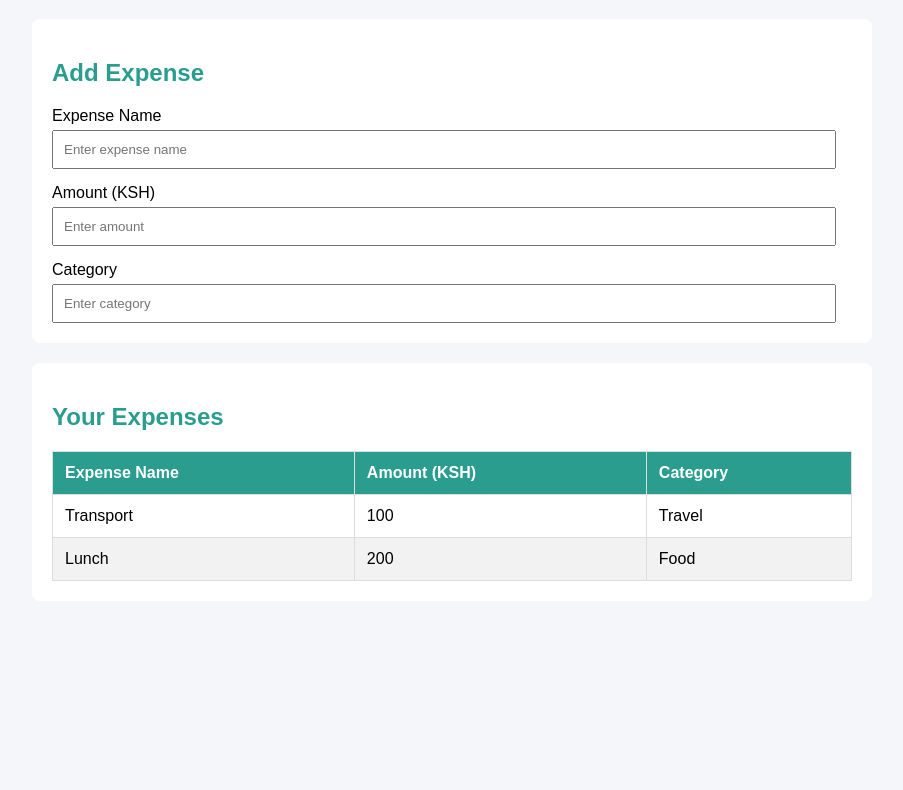
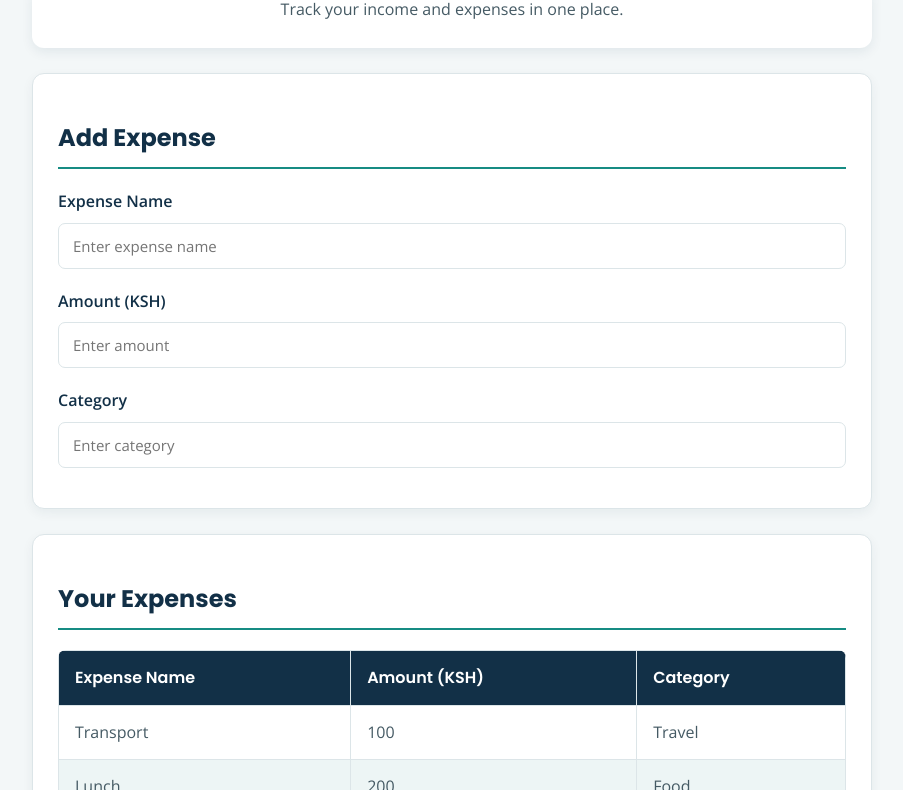
Before and after one commit to igedi828/SpendWise, a plain HTML site: page index.html in a window 1280 px wide. Shown: the part 119-909 px from the top of the page, without its empty margins (188-1091 px from the left). Before the commit the page ends 800 px from the top, so only its background shows below. Drawn offline with nearby package versions, Linux system fonts and the light colour scheme.

Commit message:
Complete Week 3 visual design and README

```diff
--- a/style.css
+++ b/style.css
@@ -1,61 +1,165 @@
+
+/* Google Fonts */
+@import url('https://fonts.googleapis.com/css2?family=Open+Sans:wght@400;500;600;700&family=Poppins:wght@500;600;700&display=swap');
+
+/* Colour palette */
+:root {
+    --primary: #123047;
+    --secondary: #168C83;
+    --background: #F3F7F8;
+    --white: #FFFFFF;
+    --text: #455A64;
+    --border: #DCE5E8;
+    --row: #EDF5F5;
+}
+
+/* General page styling */
+* {
+    box-sizing: border-box;
+}
 
 body {
-    font-family: Arial, sans-serif;
-    background-color: #f4f6f9;
+    font-family: 'Open Sans', sans-serif;
+    background-color: var(--background);
+    color: var(--text);
     margin: 0;
-    padding: 20px;
+    padding: 30px 20px;
+    line-height: 1.6;
 }
 
-h1 {
-    color: #1d3557;
+/* Main heading card */
+body > h1 {
+    font-family: 'Poppins', sans-serif;
+    color: var(--primary);
+    background-color: var(--white);
     text-align: center;
+    max-width: 840px;
+    margin: 0 auto;
+    padding: 25px 20px 5px;
+    border-radius: 12px 12px 0 0;
 }
 
-p {
+/* Introduction card */
+body > p {
+    color: var(--text);
+    background-color: var(--white);
     text-align: center;
-    color: #555;
+    max-width: 840px;
+    margin: 0 auto 25px;
+    padding: 5px 20px 25px;
+    border-radius: 0 0 12px 12px;
+    box-shadow: 0 4px 12px rgba(18, 48, 71, 0.08);
 }
 
+/* Form and expense table cards */
 section {
-    background-color: white;
-    padding: 20px;
-    margin: 20px auto;
-    max-width: 800px;
+    background-color: var(--white);
+    padding: 25px;
+    margin: 25px auto;
+    max-width: 840px;
+    border: 1px solid var(--border);
+    border-radius: 12px;
+    box-shadow: 0 4px 12px rgba(18, 48, 71, 0.06);
+}
+
+/* Section headings */
+h2 {
+    font-family: 'Poppins', sans-serif;
+    color: var(--primary);
+    border-bottom: 2px solid var(--secondary);
+    padding-bottom: 10px;
+}
+
+/* Form labels */
+label {
+    display: block;
+    font-weight: 600;
+    margin-top: 18px;
+    margin-bottom: 6px;
+    color: var(--primary);
+}
+
+/* Form inputs */
+input {
+    display: block;
+    width: 100%;
+    padding: 12px 14px;
+    margin-top: 5px;
+    font-family: 'Open Sans', sans-serif;
+    font-size: 15px;
+    border: 1px solid var(--border);
+    border-radius: 7px;
+    outline: none;
+    background-color: var(--white);
+}
+
+/* Input focus effect */
+input:focus {
+    border-color: var(--secondary);
+    box-shadow: 0 0 0 3px rgba(22, 140, 131, 0.12);
+}
+
+/* Button styling, if a button is present */
+button {
+    background-color: var(--secondary);
+    color: var(--white);
+    border: none;
+    border-radius: 7px;
+    padding: 12px 20px;
+    font-family: 'Poppins', sans-serif;
+    font-weight: 600;
+    cursor: pointer;
+}
+
+button:hover {
+    background-color: var(--primary);
+}
+
+/* Expense table */
+table {
+    width: 100%;
+    border-collapse: collapse;
+    margin-top: 20px;
+    overflow: hidden;
     border-radius: 8px;
 }
 
-h2 {
-    color: #2a9d8f;
+/* Table headings and cells */
+th, td {
+    border: 1px solid var(--border);
+    padding: 14px 16px;
+    text-align: left;
 }
 
+/* Table header */
+th {
+    background-color: var(--primary);
+    color: var(--white);
+    font-family: 'Poppins', sans-serif;
+    font-weight: 600;
+}
+
+/* Alternating table rows */
+tbody tr:nth-child(even) {
+    background-color: var(--row);
+}
+
+tbody tr:nth-child(odd) {
+    background-color: var(--white);
+}
+
+/* Table hover effect */
+tbody tr:hover {
+    background-color: #DCEFED;
+}
 label {
     display: block;
-    margin-top: 15px;
+    margin-top: 20px;
+    margin-bottom: 8px;
+    font-weight: 600;
 }
 
 input {
-    width: 95%;
-    padding: 10px;
-    margin-top: 5px;
+    display: block;
+    margin-bottom: 15px;
 }
-
-table {
-    width: 100%;
-    border-collapse: collapse;
-    margin-top: 15px;
-}
-
-th, td {
-    border: 1px solid #ddd;
-    padding: 12px;
-    text-align: left;
-}
-
-th {
-    background-color: #2a9d8f;
-    color: white;
-}
-
-tr:nth-child(even) {
-    background-color: #f2f2f2;
-}
```
